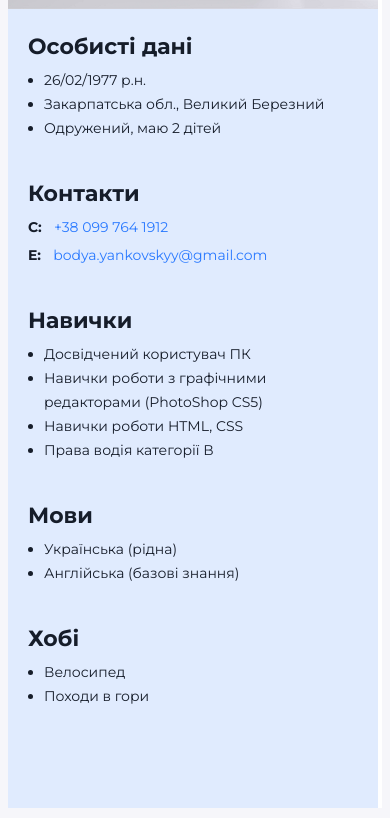
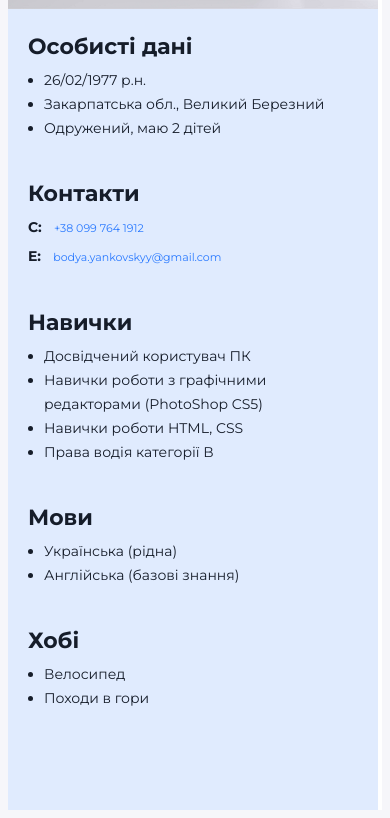
Before and after one commit to Bogdan3777/My_resume_ukr, a plain HTML site: page index.html in a window 390 px wide. Shown: the part 2234-3052 px from the top of the page. Drawn offline with Linux system fonts and the light colour scheme.

Commit message:
Add files via upload

```diff
--- a/css/styles.css
+++ b/css/styles.css
@@ -265,6 +265,9 @@ ol {
   .my-name {
     font-size: 28px;
   }
+  .contact-link {
+	font-size: 11px;
+  }
 }
 @media screen and (max-width: 510px) {
   .wrapper {
```
